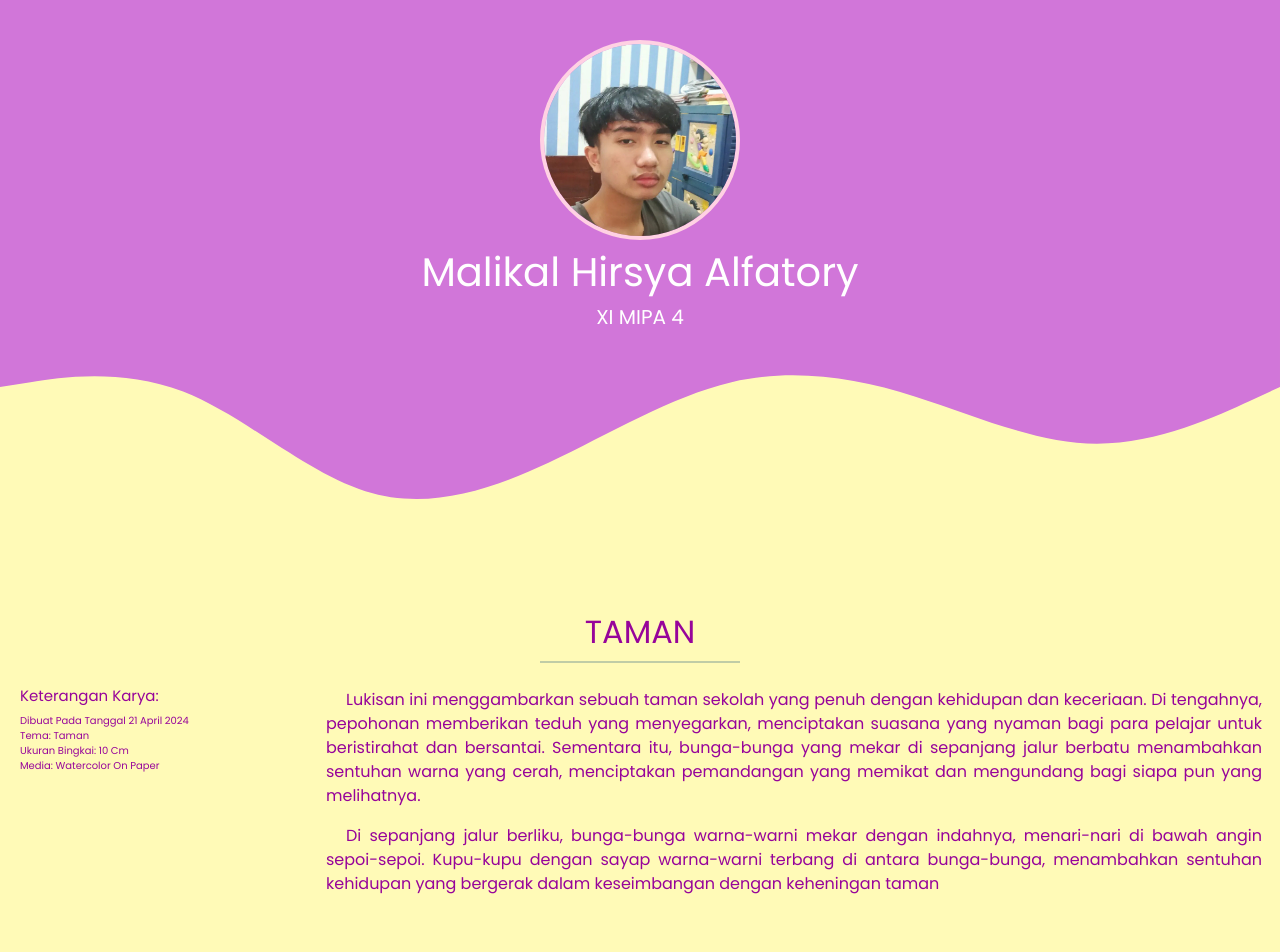
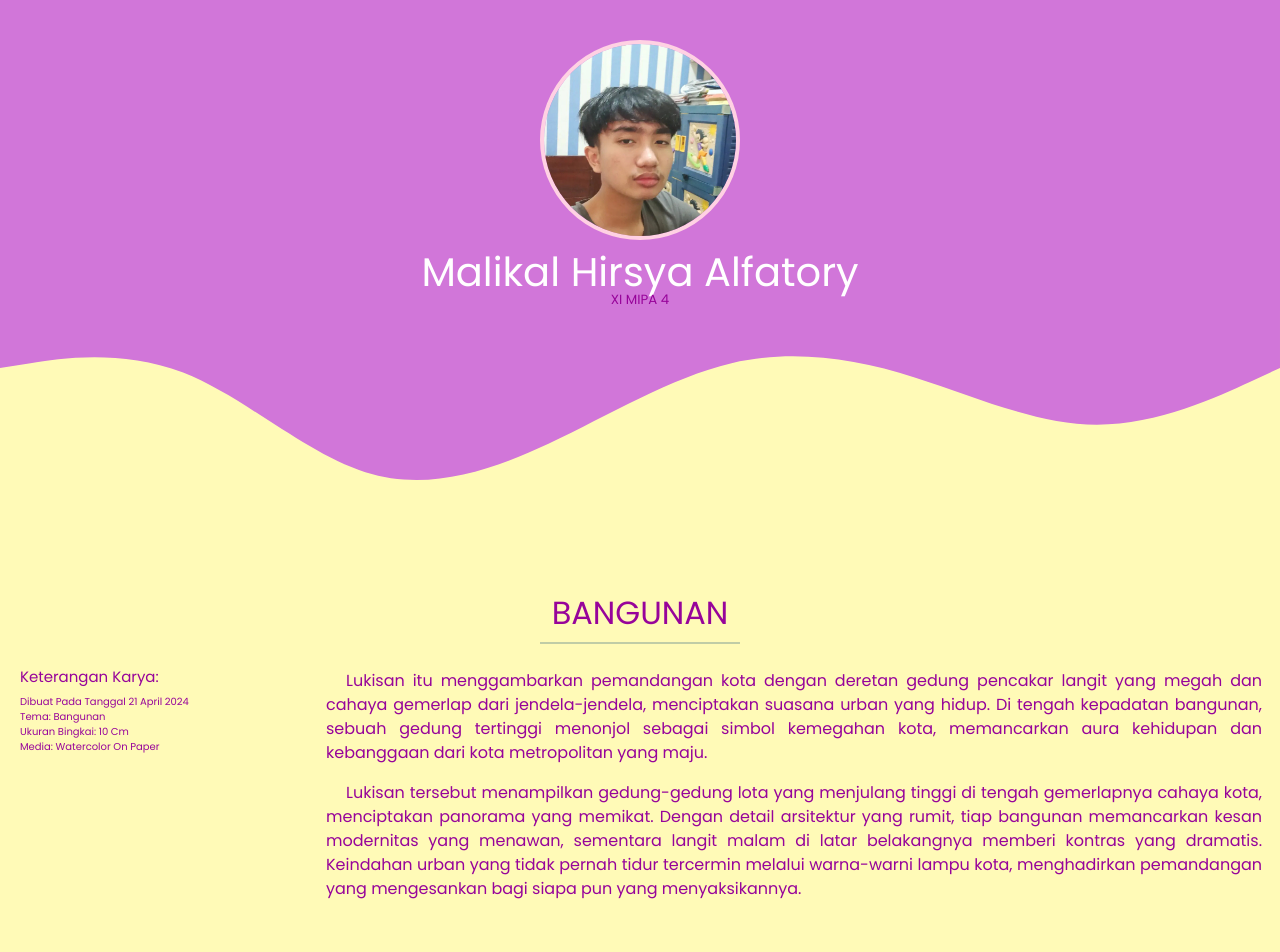
Before and after one commit to Hirsya/hirsyapameranseni.github.io, a plain HTML site: page index.html in a window 1280 px wide. Shown: the top 952 px of the page. Drawn offline with nearby package versions, Linux system fonts and the light colour scheme.

Commit message:
Add files via upload

```diff
--- a/index.html
+++ b/index.html
@@ -20,11 +20,11 @@
             <img
               src="img/fotohirsya.jpg"
               class="img-fluid rounded-circle"
-              alt="Suami azusa aizawa"
+              alt="Suami Azusa Aizawa"
             />
             <h1>Malikal Hirsya Alfatory
             </h1>
-            <h5>XI MIPA 4</p>
+            <p>XI MIPA 4</p>
           </div>
         </section>
       </header>
@@ -37,7 +37,7 @@
             d="M0,64L34.3,58.7C68.6,53,137,43,206,69.3C274.3,96,343,160,411,181.3C480,203,549,181,617,149.3C685.7,117,754,75,823,58.7C891.4,43,960,53,1029,74.7C1097.1,96,1166,128,1234,128C1302.9,128,1371,96,1406,80L1440,64L1440,0L1405.7,0C1371.4,0,1303,0,1234,0C1165.7,0,1097,0,1029,0C960,0,891,0,823,0C754.3,0,686,0,617,0C548.6,0,480,0,411,0C342.9,0,274,0,206,0C137.1,0,69,0,34,0L0,0Z"
           ></path>
         </svg>
-        <h2>TAMAN</h2>
+        <h2>BANGUNAN</h2>
         <hr />
 
         <div class="row text-start">
@@ -45,25 +45,23 @@
             <h3>Keterangan Karya:</h3>
             <ul>
               <li>Dibuat Pada Tanggal 21 April 2024</li>
-              <li>Tema: Taman</li>
+              <li>Tema: Bangunan</li>
               <li>Ukuran Bingkai: 10 Cm</li>
               <li>Media: Watercolor On Paper</li>
             </ul>
           </div>
           <div class="col-9">
             <p>
-              <!-- jgn lupa ganti -->
-              Lukisan ini menggambarkan sebuah taman sekolah yang penuh dengan kehidupan dan keceriaan.
-              Di tengahnya, pepohonan memberikan teduh yang menyegarkan,
-              menciptakan suasana yang nyaman bagi para pelajar untuk beristirahat dan bersantai.
-              Sementara itu, bunga-bunga yang mekar di sepanjang jalur berbatu menambahkan sentuhan
-              warna yang cerah, menciptakan pemandangan yang memikat dan mengundang bagi siapa pun yang
-              melihatnya.
+              Lukisan itu menggambarkan pemandangan kota dengan deretan gedung pencakar
+              langit yang megah dan cahaya gemerlap dari jendela-jendela, menciptakan suasana urban yang hidup.
+              Di tengah kepadatan bangunan, sebuah gedung tertinggi menonjol sebagai simbol kemegahan kota,
+              memancarkan aura kehidupan dan kebanggaan dari kota metropolitan yang maju.
             <p>
-              Di sepanjang jalur berliku, bunga-bunga warna-warni mekar dengan indahnya,
-              menari-nari di bawah angin sepoi-sepoi. Kupu-kupu dengan sayap warna-warni
-              terbang di antara bunga-bunga, menambahkan sentuhan kehidupan yang bergerak
-              dalam keseimbangan dengan keheningan taman
+              Lukisan tersebut menampilkan gedung-gedung lota yang menjulang tinggi di tengah
+              gemerlapnya cahaya kota, menciptakan panorama yang memikat. Dengan detail arsitektur yang rumit,
+              tiap bangunan memancarkan kesan modernitas yang menawan, sementara langit malam di latar belakangnya
+              memberi kontras yang dramatis. Keindahan urban yang tidak pernah tidur tercermin melalui warna-warni
+              lampu kota, menghadirkan pemandangan yang mengesankan bagi siapa pun yang menyaksikannya.
             </p>
           </div>
         </div>
@@ -84,5 +82,6 @@
       integrity="sha384-YvpcrYf0tY3lHB60NNkmXc5s9fDVZLESaAA55NDzOxhy9GkcIdslK1eN7N6jIeHz"
       crossorigin="anonymous"
     ></script>
+    <script src="script.js"></script>
   </body>
 </html>
```
